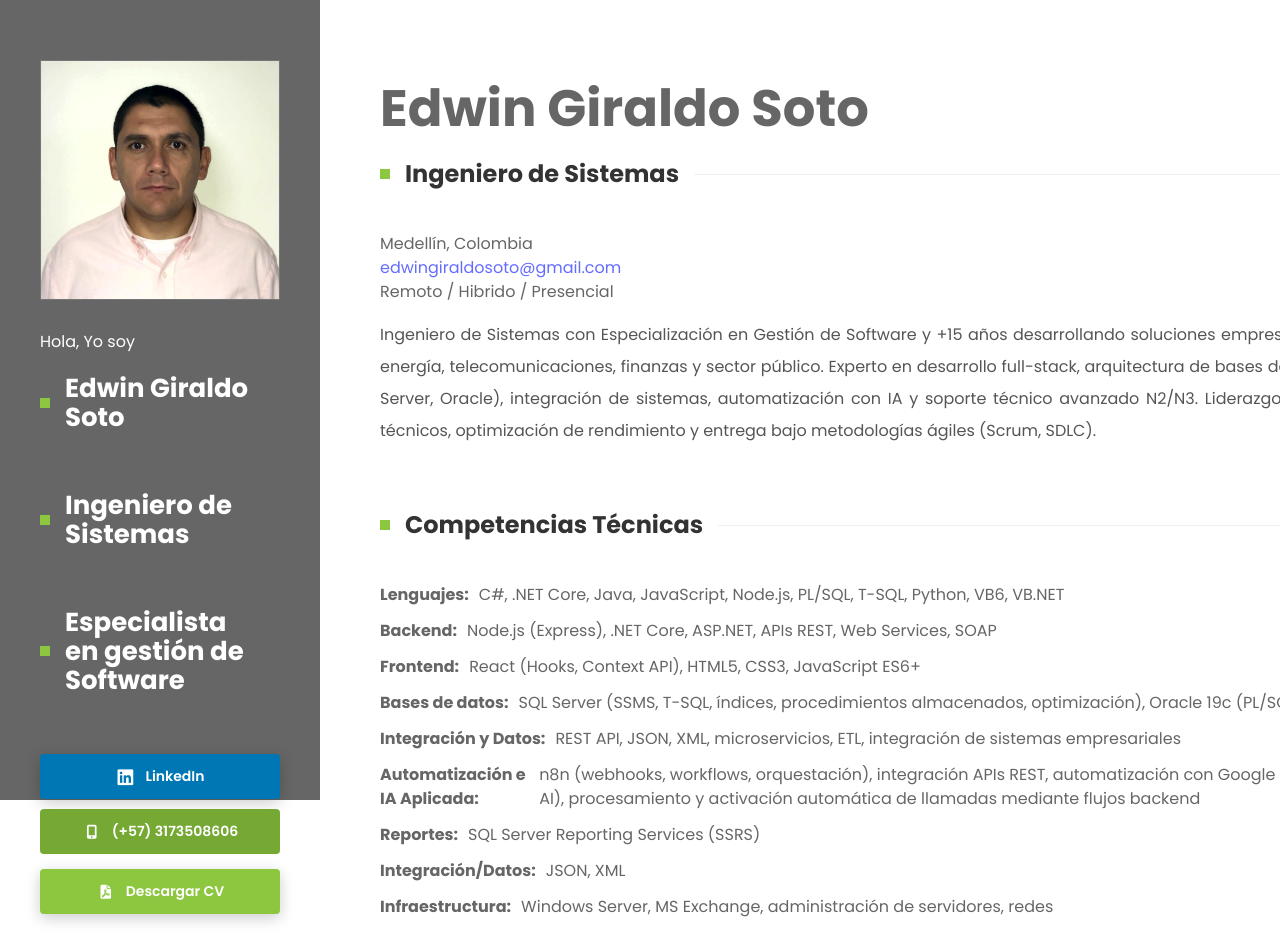
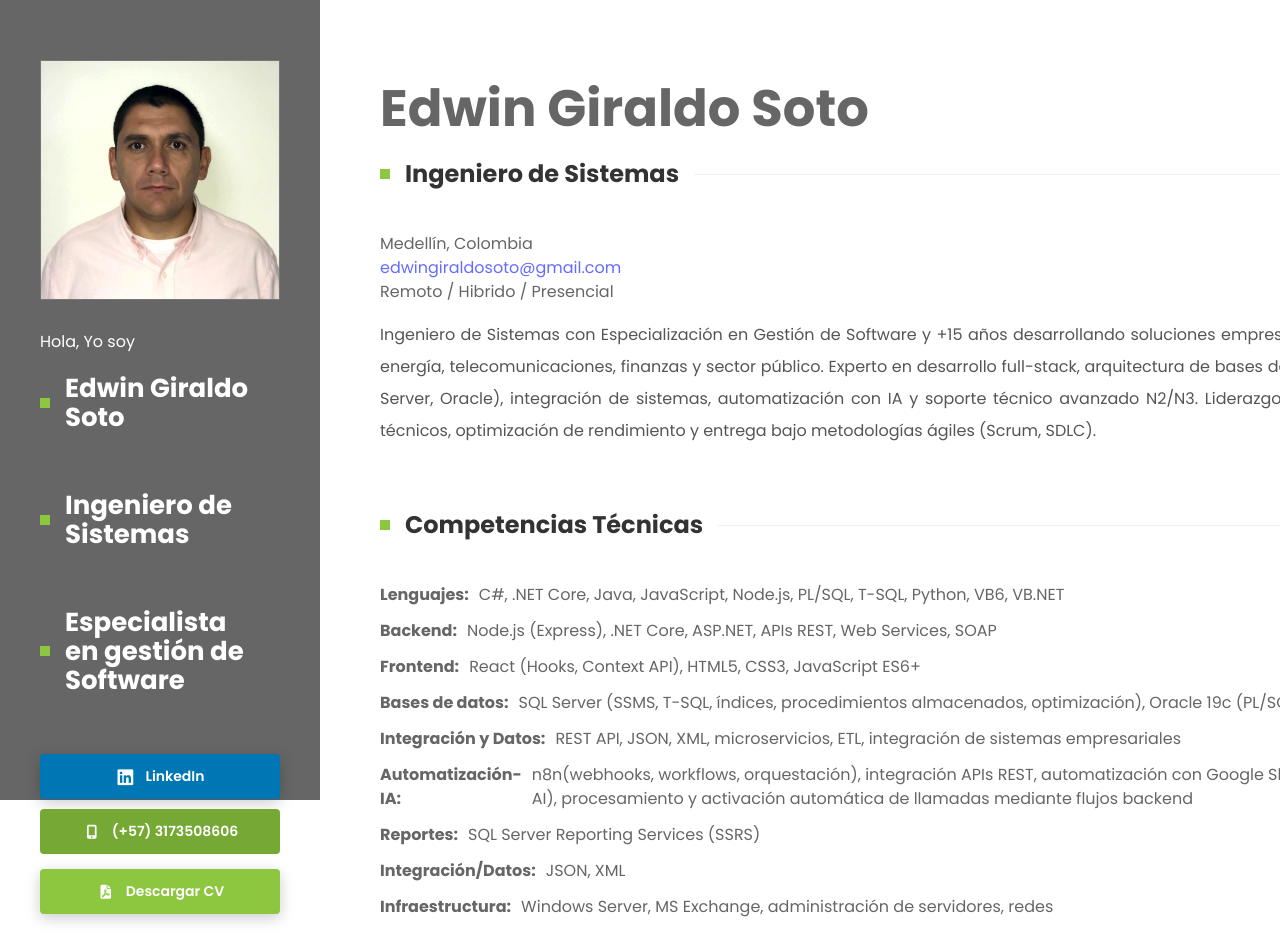
Before and after one commit to edwingiraldosoto/cv-edwin, a React (Vite) app: page / in a window 1280 px wide. Shown: the top 933 px of the page. Built offline with nearby package versions, Linux system fonts and the light colour scheme.

Commit message:
Refactor cv.js to use modern export syntax

```diff
--- a/src/data/cv.js
+++ b/src/data/cv.js
@@ -36,8 +36,8 @@ Liderazgo de equipos técnicos, optimización de rendimiento y entrega bajo meto
     value: "REST API, JSON, XML, microservicios, ETL, integración de sistemas empresariales"
   },
   {
-    label: "Automatización e IA Aplicada",
-    value: "n8n (webhooks, workflows, orquestación), integración APIs REST, automatización con Google Sheets, IA conversacional (Retell AI), procesamiento y activación automática de llamadas mediante flujos backend"
+    label: "Automatización-IA",
+    value: "n8n(webhooks, workflows, orquestación), integración APIs REST, automatización con Google Sheets, IA conversacional (Retell AI), procesamiento y activación automática de llamadas mediante flujos backend"
   },
   {
     label: "Reportes",
```
